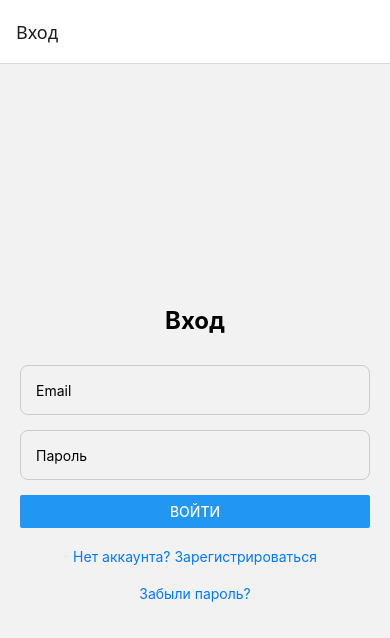
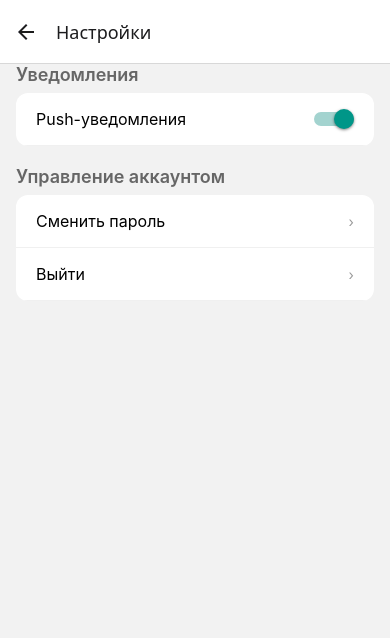
Before and after one commit to oiwiio/GoalWays, a React Native app: screen /Settings in a window 390 px wide. Shown: the top 638 px of the page. Built offline with nearby package versions, Linux system fonts and the light colour scheme.

Commit message:
implementing settings

```diff
--- a/App.tsx
+++ b/App.tsx
@@ -6,7 +6,7 @@
  */
 
 import { NewAppScreen } from '@react-native/new-app-screen';
-import { StatusBar, StyleSheet, useColorScheme, View } from 'react-native';
+import { Settings, StatusBar, StyleSheet, useColorScheme, View } from 'react-native';
 import {
   SafeAreaProvider,
   useSafeAreaInsets,
@@ -17,6 +17,7 @@ import { createNativeStackNavigator } from '@react-navigation/native-stack';
 import LoginScreen from './src/screens/Auth/LoginScreen';
 import RegisterScreen from './src/screens/Auth/RegisterScreen';
 import ForgotPasswordScreen from './src/screens/Auth/ForgotPasswordScreen';
+import SettingsScreen from './src/screens/Settings/SettingsScreen';
 
 // import MainScreen from './src/screens/Main/MainScreen'; // добавиmь позже
 
@@ -48,7 +49,15 @@ const App = () => {
         component={ForgotPasswordScreen}
         options={{ title:'Восстановление пароля'}}
         />
+
+        <Stack.Screen
+        name="Settings"
+        component={SettingsScreen}
+        options={{title:'Настройки'}}
+        />
+
       </Stack.Navigator>
+
     </NavigationContainer>
   );
 };
--- a/components/Counter/Counter.tsx
+++ b/components/Counter/Counter.tsx
@@ -7,10 +7,11 @@ import {
   Dimensions,
   Animated,
   Easing,
+  Button,
 } from 'react-native';
 import { styles } from './Counter.styles';
 
-export default function CosmicCounter() {
+export default function CosmicCounter({ navigation }: any) {
   const [count, setCount] = useState(0);
   const [message, setMessage] = useState('');
   const scaleAnim = new Animated.Value(1);
@@ -181,6 +182,13 @@ export default function CosmicCounter() {
           <Text style={styles.messageText}>{message}</Text>
         </View>
       ) : null}
+
+      <Button
+      title="Настройки"
+      onPress={() => navigation.navigate('Settings')}
+      />
+
     </View>
+
   );
 }
--- /dev/null
+++ b/src/screens/Settings/SettingsItem.js
@@ -0,0 +1,24 @@
+import React from 'react';
+import { View, Text, TouchableOpacity } from 'react-native';
+
+const SettingsItem = ({ title, onPress, rightElement }) => {
+  return (
+    <TouchableOpacity
+      onPress={onPress}
+      style={{
+        paddingVertical: 16,
+        paddingHorizontal: 20,
+        flexDirection: 'row',
+        justifyContent: 'space-between',
+        alignItems: 'center',
+        borderBottomWidth: 1,
+        borderBottomColor: '#f0f0f0',
+      }}
+    >
+      <Text style={{ fontSize: 16 }}>{title}</Text>
+      {rightElement ? rightElement : <Text style={{ color: '#999' }}>›</Text>}
+    </TouchableOpacity>
+  );
+};
+
+export default SettingsItem;
--- /dev/null
+++ b/src/screens/Settings/SettingsScreen.js
@@ -0,0 +1,42 @@
+import React, { useState } from "react";
+import { View, Text, ScrollView, Switch } from 'react-native';
+import SettingsSection from './SettingsSection';
+import SettingsItem from './SettingsItem';
+
+
+const SettingsScreen = () => {
+    const [notifications, setNotifications] = useState(true);
+
+    const handleLogout = () => {
+        console.log('Logout pressed');
+
+    };
+    return(
+        <ScrollView>
+         <SettingsSection title="Уведомления">
+        <SettingsItem
+          title="Push-уведомления"
+          rightElement={
+            <Switch value={notifications} onValueChange={setNotifications} />
+          }
+        />
+      </SettingsSection>
+
+      <SettingsSection title="Управление аккаунтом">
+        <SettingsItem
+          title="Сменить пароль"
+          onPress={() => navigation.navigate('ChangePassword')}
+        />
+        <SettingsItem
+          title="Выйти"
+          onPress={handleLogout}
+          color="red"
+        />
+      </SettingsSection>
+
+      {/* для остальных секций */}
+    </ScrollView>
+    );
+};
+
+export default SettingsScreen;
--- /dev/null
+++ b/src/screens/Settings/SettingsSection.js
@@ -0,0 +1,17 @@
+import React from 'react';
+import { View, Text } from 'react-native';
+
+const SettingsSection = ({ title, children }) => {
+  return (
+    <View style={{ marginBottom: 20, marginHorizontal: 16 }}>
+      <Text style={{ fontSize: 18, fontWeight: '600', color: '#666', marginBottom: 8 }}>
+        {title}
+      </Text>
+      <View style={{ backgroundColor: 'white', borderRadius: 12, overflow: 'hidden' }}>
+        {children}
+      </View>
+    </View>
+  );
+};
+
+export default SettingsSection;
```
Also changed, not shown: components/ui/button.js (added), components/ui/card.js (added), components/ui/input.js (added).
